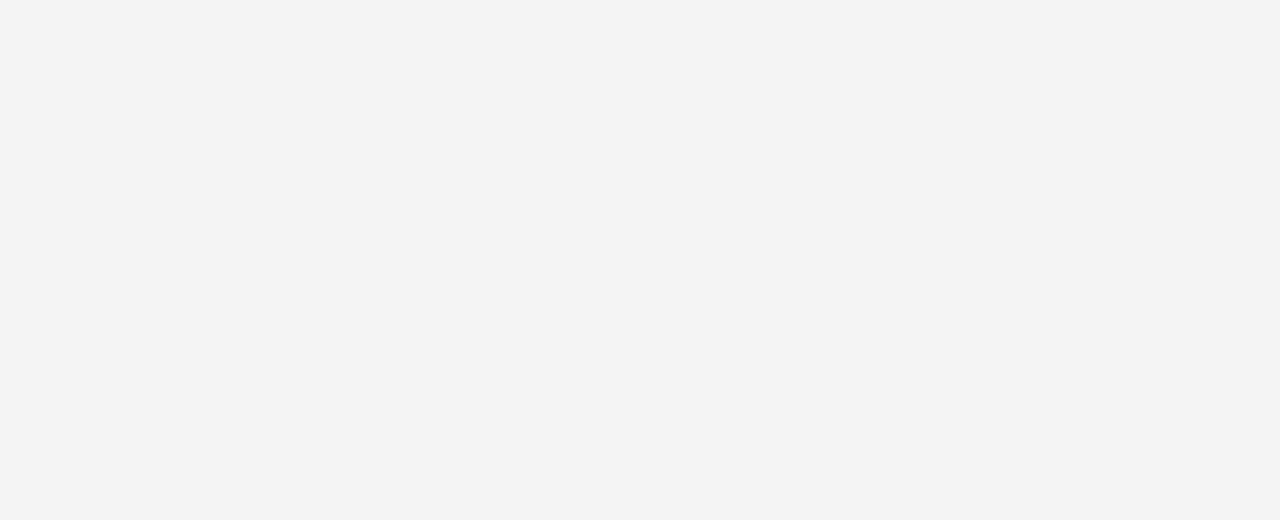
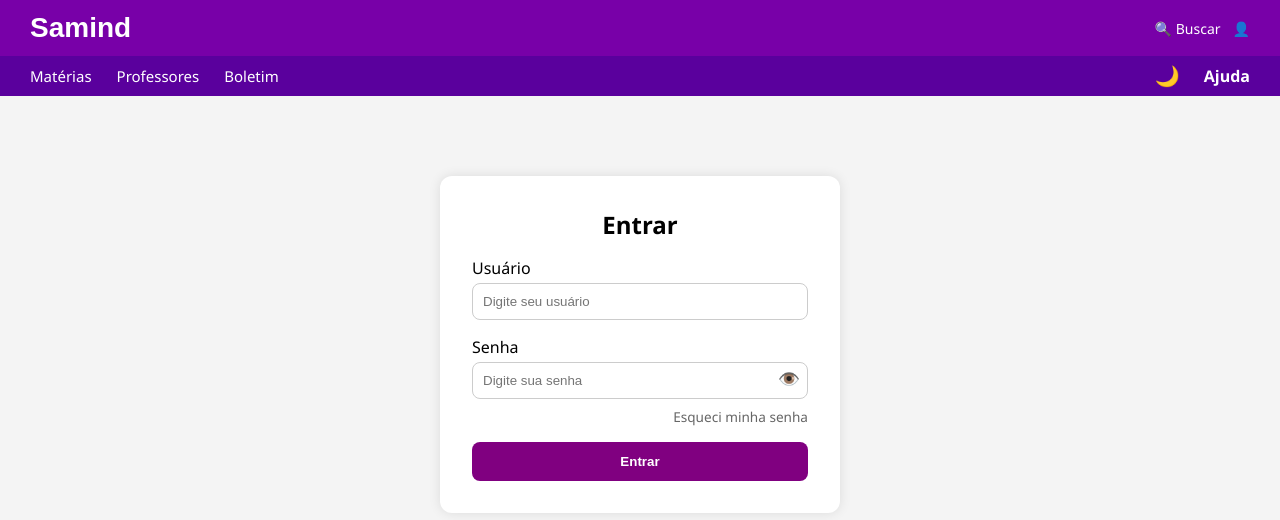
Before and after one commit to vctalmeida1/Samind, a React (Vite) app: page /login in a window 1280 px wide. Before the commit this address had no page. Shown: the top 520 px of the page. Built offline with nearby package versions, Linux system fonts and the light colour scheme; a web font is replaced by a local one.

Commit message:
add routes

```diff
--- a/src/App.tsx
+++ b/src/App.tsx
@@ -1,6 +1,9 @@
 import { BrowserRouter as Router, Routes, Route } from "react-router-dom";
 import Home from "./pages/Home";
 import Materias from "./pages/Materias";
+import Professores from './pages/Professores';
+import Ajuda from './pages/Ajuda';
+import Login from './pages/Login';
 
 function App() {
   return (
@@ -8,6 +11,9 @@ function App() {
       <Routes>
         <Route path="/" element={<Home />} />
         <Route path="/materias" element={<Materias />} />
+        <Route path="/professores" element={<Professores />} />
+        <Route path="/ajuda" element={<Ajuda />} />
+        <Route path="/login" element={<Login />} />
       </Routes>
     </Router>
   );
--- a/src/components/Header.tsx
+++ b/src/components/Header.tsx
@@ -36,25 +36,22 @@ useEffect(() => {
                🔍 Buscar
             </span>
            )}
-          <span className="login">👤</span>
+          <Link className="login" to="/login">👤</Link>
         </div>
       </div>
 
       <div className="sub-barra">
         <div className="menu-esquerda">
           <Link to="/materias">Matérias</Link>
-          <span onClick={() => alert('Em construção!')}>Professores</span>
+          <Link to="/professores">Professores</Link>
           <span onClick={wip}>Boletim</span>
         </div>
           <div className="menu-direita">
             <button onClick={toggleTheme} className="theme-toggle">
               {darkMode ? '☀️' : '🌙'}
             </button>
-          <div className="ajuda" onClick={() => alert('Ajuda em construção')}>
-          Ajuda
-          </div>
+          <Link className='ajuda' to="/ajuda">Ajuda</Link>
         </div>
-
       </div>
     </>
   );
--- /dev/null
+++ b/src/pages/Ajuda.tsx
@@ -0,0 +1,15 @@
+import Header from '../components/Header';
+
+const Ajuda: React.FC = () => {
+  return (
+    <>
+      <Header />
+      <main>
+        <h1>Ajuda</h1>
+        <p>Conteúdo em breve...</p>
+      </main>
+    </>
+  );
+};
+
+export default Ajuda;
--- /dev/null
+++ b/src/pages/Login.tsx
@@ -0,0 +1,47 @@
+import { useState } from 'react';
+import Header from '../components/Header';
+import "../styles/login.css"
+
+const Login: React.FC = () => {
+  const [mostrarSenha, setMostrarSenha] = useState(false);
+
+  return (
+    <>
+      <Header />
+      <main className="login-container">
+        <div className="login-card">
+          <h2>Entrar</h2>
+          <label>
+            Usuário
+            <input type="text" placeholder="Digite seu usuário" />
+          </label>
+
+          <label>
+            Senha
+            <div className="senha-wrapper">
+              <input
+                type={mostrarSenha ? 'text' : 'password'}
+                placeholder="Digite sua senha"
+              />
+              <button
+                type="button"
+                className="toggle-olho"
+                onClick={() => setMostrarSenha(!mostrarSenha)}
+              >
+                {mostrarSenha ? '🙈' : '👁️'}
+              </button>
+            </div>
+          </label>
+
+          <a className="esqueci-senha">
+            Esqueci minha senha
+          </a>
+
+          <button className="btn-entrar">Entrar</button>
+        </div>
+      </main>
+    </>
+  );
+};
+
+export default Login;
--- /dev/null
+++ b/src/pages/Professores.tsx
@@ -0,0 +1,15 @@
+import Header from '../components/Header';
+
+const Professores: React.FC = () => {
+  return (
+    <>
+      <Header />
+      <main className="pagina-professores">
+        <h1>Professores</h1>
+        <p>Conteúdo em breve...</p>
+      </main>
+    </>
+  );
+};
+
+export default Professores;
--- /dev/null
+++ b/src/styles/login.css
@@ -0,0 +1,69 @@
+.login-container {
+  display: flex;
+  justify-content: center;
+  align-items: center;
+  padding: 80px 20px;
+}
+
+.login-card {
+  background-color: var(--card-bg, #fff);
+  color: var(--text-color, #000);
+  padding: 32px;
+  border-radius: 12px;
+  box-shadow: 0 0 12px rgba(0, 0, 0, 0.1);
+  max-width: 400px;
+  width: 100%;
+  display: flex;
+  flex-direction: column;
+  gap: 16px;
+}
+
+.login-card h2 {
+  text-align: center;
+}
+
+.login-card input {
+  padding: 10px;
+  width: 100%;
+  border-radius: 8px;
+  border: 1px solid #ccc;
+  margin-top: 4px;
+}
+
+.senha-wrapper {
+  position: relative;
+}
+
+.toggle-olho {
+  position: absolute;
+  right: 8px;
+  top: 50%;
+  transform: translateY(-50%);
+  background: none;
+  border: none;
+  cursor: pointer;
+  font-size: 1.1rem;
+}
+
+.btn-entrar {
+  background-color: purple;
+  color: white;
+  padding: 12px;
+  border: none;
+  border-radius: 8px;
+  font-weight: bold;
+  cursor: pointer;
+  transition: background-color 0.3s;
+}
+
+.btn-entrar:hover {
+  background-color: #6a0dad;
+}
+
+.esqueci-senha {
+  font-size: 0.85rem;
+  color: #666;
+  text-align: right;
+  text-decoration: none;
+  margin-top: -8px;
+}
```
